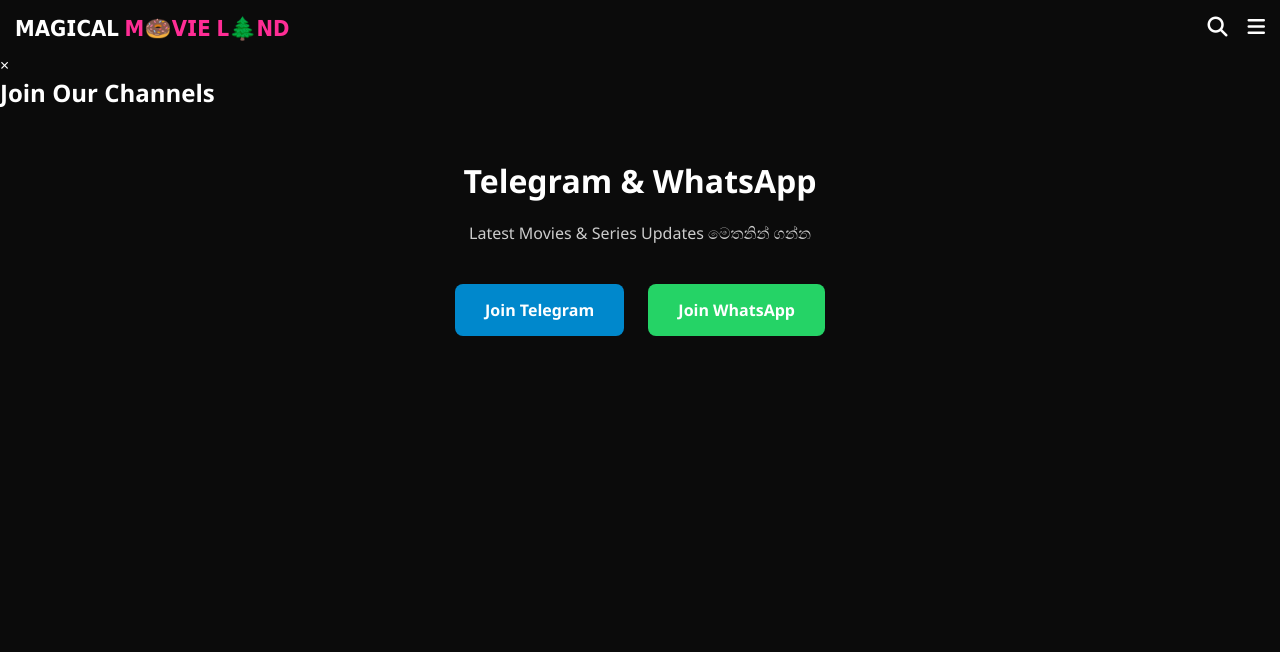
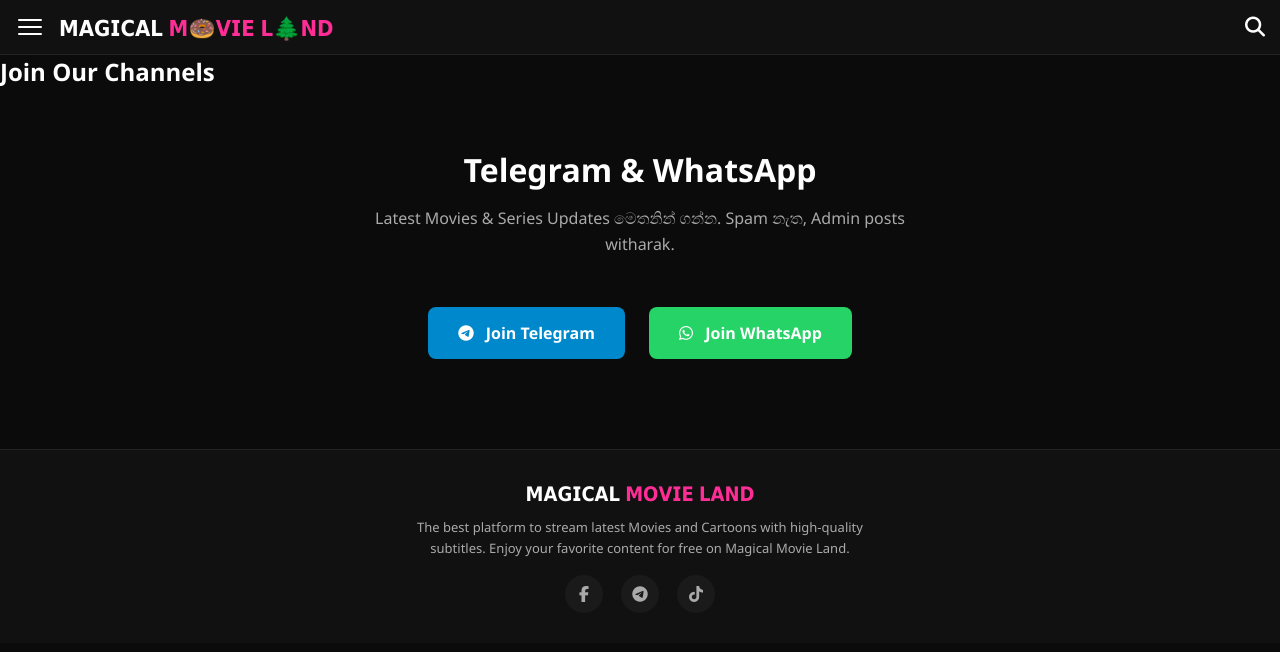
Before and after one commit to vinukanimnada/NEW-MAGICAL, a plain HTML site: page chanels.html in a window 1280 px wide. Drawn offline with Linux system fonts and the light colour scheme.

Commit message:
Update chanels.html

```diff
--- a/chanels.html
+++ b/chanels.html
@@ -1,23 +1,67 @@
 <!DOCTYPE html>
-<html lang="si">
+<html lang="si" class="dark"> <!-- 1. class="dark" add kala -->
 <head>
   <meta charset="UTF-8">
   <meta name="viewport" content="width=device-width, initial-scale=1.0">
-  <title>Join Chanels - Magical Movie Land</title>
+  <title>Join Channels - Magical Movie Land</title>
   <link rel="stylesheet" href="style.css">
   <link rel="stylesheet" href="https://cdnjs.cloudflare.com/ajax/libs/font-awesome/6.5.0/css/all.min.css">
+  <style>
+  /* Page eke witharai tiyena CSS */
+  .join-wrapper {
+    text-align: center;
+    padding: 60px 20px;
+    max-width: 600px;
+    margin: 0 auto;
+  }
+  .join-wrapper h1 {
+    font-size: 32px;
+    margin-bottom: 15px;
+    color: var(--text);
+  }
+  .join-wrapper p {
+    font-size: 16px;
+    color: var(--text-dim);
+    margin-bottom: 40px;
+    line-height: 1.6;
+  }
+
+  .channel-btn {
+    display: inline-block;
+    color: #fff;
+    padding: 15px 30px;
+    border-radius: 8px;
+    text-decoration: none;
+    font-size: 16px;
+    font-weight: 700;
+    margin: 10px;
+    transition: transform 0.2s;
+  }
+  .channel-btn:hover { transform: scale(1.05); }
+
+  .btn-tg { background: #0088cc; }
+  .btn-wa { background: #25D366; }
+
+  .channel-btn i { margin-right: 8px; }
+  </style>
 </head>
 <body>
-  <header>
+  <header id="mainHeader"> <!-- 2. anith page wage structure -->
+    <div class="header-left">
+      <button class="menu-toggle" id="menuBtn" aria-label="Menu"><span></span><span></span><span></span></button>
       <div class="logo">𝗠𝗔𝗚𝗜𝗖𝗔𝗟 <span>𝗠🍩𝗩𝗜𝗘 𝗟🌲𝗡𝗗</span></div>
+    </div>
     <div class="header-right">
       <i class="fa fa-search" id="searchBtn"></i>
-      <i class="fa fa-bars" id="menuBtn"></i>
+    </div>
+
+    <div class="search-box" id="searchBox"> <!-- 3. search box add kala -->
+      <input type="text" id="searchInput" placeholder="Search...">
+      <i class="fa fa-times" id="closeSearch"></i>
     </div>
   </header>
 
-  <div class="sidebar" id="sidebar">
-  <span class="close-btn" id="closeSidebar">×</span>
+  <div class="sidebar" id="sidebar"> <!-- 4. close-btn ain kala -->
     <ul>
       <li><a href="index.html"><i class="fa fa-home"></i> Home</a></li>
       <li><a href="movies.html"><i class="fa fa-film"></i> All Movies</a></li>
@@ -29,65 +73,42 @@
       <li><a href="settings.html"><i class="fa fa-cog"></i> Settings</a></li>
     </ul>
   </div>
-  <span class="close-btn" id="closeSidebar">×</span>
   <div class="overlay" id="overlay"></div>
 
-  <!-- Content - trending section වගේම design -->
+  <!-- Content -->
   <section class="trending">
     <div class="section-head">
       <h2 class="red-line">Join Our Channels</h2>
     </div>
-    <div style="text-align: center; padding: 50px 20px;">
-      <h1 style="font-size: 32px; margin-bottom: 20px;">Telegram & WhatsApp</h1>
-      <p style="font-size: 16px; color: #ccc; margin-bottom: 30px;">Latest Movies & Series Updates මෙතනින් ගන්න</p>
+    <div class="join-wrapper">
+      <h1>Telegram & WhatsApp</h1>
+      <p>Latest Movies & Series Updates මෙතනින් ගන්න. Spam නැත, Admin posts witharak.</p>
 
-      <a href="https://t.me/yourlink" target="_blank" style="display: inline-block; background: #0088cc; color: #fff; padding: 15px 30px; border-radius: 8px; text-decoration: none; font-size: 16px; font-weight: 600; margin: 10px;">Join Telegram</a>
+      <a href="https://t.me/yourlink" target="_blank" class="channel-btn btn-tg">
+        <i class="fa-brands fa-telegram"></i> Join Telegram
+      </a>
 
-      <a href="https://chat.whatsapp.com/yourlink" target="_blank" style="display: inline-block; background: #25D366; color: #fff; padding: 15px 30px; border-radius: 8px; text-decoration: none; font-size: 16px; font-weight: 600; margin: 10px;">Join WhatsApp</a>
+      <a href="https://chat.whatsapp.com/yourlink" target="_blank" class="channel-btn btn-wa">
+        <i class="fa-brands fa-whatsapp"></i> Join WhatsApp
+      </a>
     </div>
   </section>
 
+  <!-- FOOTER -->
+  <footer class="footer">
+    <div class="footer-logo">𝗠𝗔𝗚𝗜𝗖𝗔𝗟 <span>𝗠𝗢𝗩𝗜𝗘 𝗟𝗔𝗡𝗗</span></div>
+    <p class="footer-text">
+      The best platform to stream latest Movies and Cartoons with high-quality subtitles.
+      Enjoy your favorite content for free on Magical Movie Land.
+    </p>
+    <div class="social-icons">
+      <a href="https://www.facebook.com/share/1BbGBZ8ddZ/?mibextid=wwXIfr" target="_blank"><i class="fa-brands fa-facebook-f"></i></a>
+      <a href="https://t.me/YourUsername" target="_blank"><i class="fa-brands fa-telegram"></i></a>
+      <a href="https://www.tiktok.com/@vinuxnoo?_r=1&_t=ZS-97SZwiHJ6jU" target="_blank"><i class="fa-brands fa-tiktok"></i></a>
+    </div>
+  </footer>
 
-
-  <!-- Menu + Search JS - එක පාරක් විතරක් -->
-  <script>
-  const menuBtn = document.getElementById('menuBtn');
-  const sidebar = document.getElementById('sidebar');
-  const closeSidebar = document.getElementById('closeSidebar');
-  const overlay = document.getElementById('overlay');
-  const searchBtn = document.getElementById('searchBtn');
-  const searchBox = document.getElementById('searchBox');
-  const closeSearch = document.getElementById('closeSearch');
-
-  // Menu open/close
-  menuBtn?.addEventListener('click', () => {
-    sidebar.classList.add('active');
-    overlay.classList.add('active');
-  });
-
-  closeSidebar?.addEventListener('click', () => {
-    sidebar.classList.remove('active');
-    overlay.classList.remove('active');
-  });
-
-  overlay?.addEventListener('click', () => {
-    sidebar.classList.remove('active');
-    overlay.classList.remove('active');
-  });
-
-  // Search open/close
-  searchBtn?.addEventListener('click', () => {
-    searchBox.classList.toggle('active');
-    if(searchBox.classList.contains('active')) {
-      searchBox.querySelector('input').focus();
-    }
-  });
-  closeSearch?.addEventListener('click', () => {
-    searchBox.classList.remove('active');
-  });
-  </script>
-
-
+  <script src="script.js"></script> <!-- 5. ekama script.js eka. menu/search okkoma meken -->
 
 </body>
 </html>
```
Lines whose indentation alone changed are shown as unchanged.
